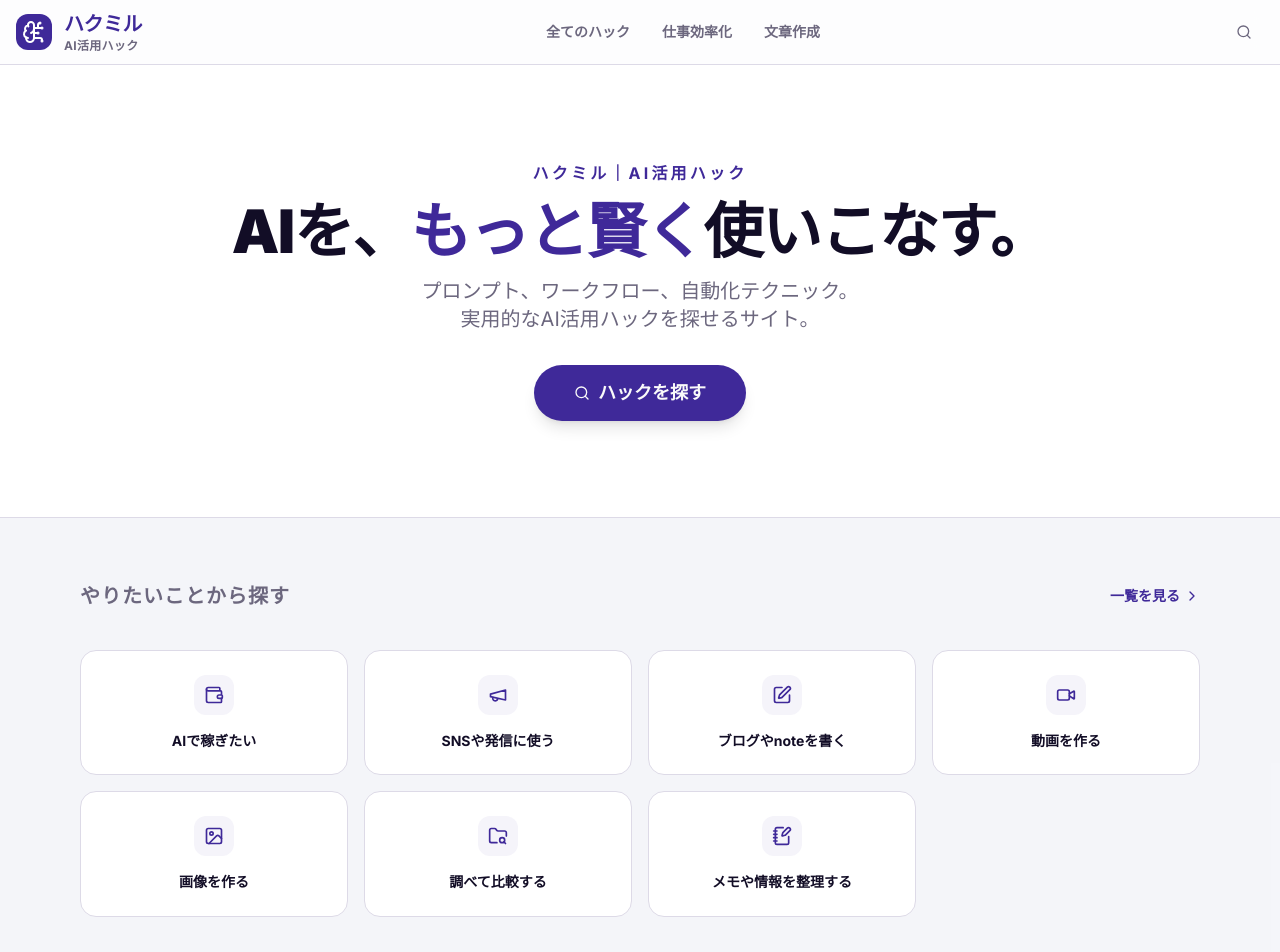
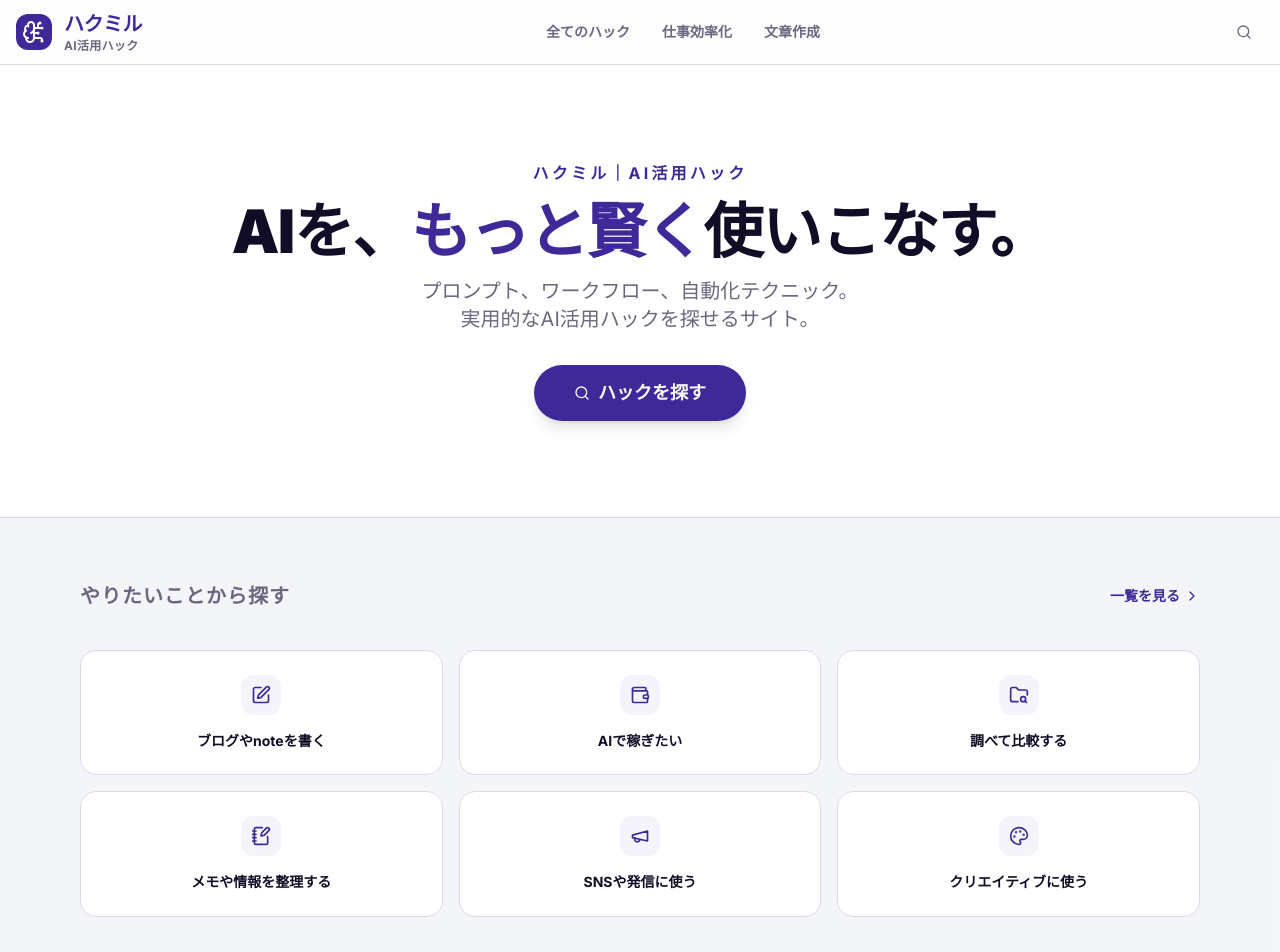
Before and after one commit to tools-labo/hakumiru, a Next.js app: page / in a window 1280 px wide. Shown: the top 952 px of the page. Built offline with nearby package versions, Linux system fonts and the light colour scheme.

Commit message:
Update page.tsx

```diff
--- a/src/app/page.tsx
+++ b/src/app/page.tsx
@@ -13,10 +13,10 @@
   Video,
   PenSquare,
   Wallet,
-  Image as ImageIcon,
   FolderSearch,
   NotebookPen,
   Megaphone,
+  Palette,
 } from "lucide-react";
 import { getPublishedHacks } from "@/app/lib/hacks";
 
@@ -25,29 +25,14 @@
 
   const useCaseList = [
     {
-      key: "make_money",
-      name: "AIで稼ぎたい",
-      icon: <Wallet className="w-5 h-5" />,
-    },
-    {
-      key: "social_publish",
-      name: "SNSや発信に使う",
-      icon: <Megaphone className="w-5 h-5" />,
-    },
-    {
       key: "write_blog_note",
       name: "ブログやnoteを書く",
       icon: <PenSquare className="w-5 h-5" />,
     },
     {
-      key: "make_video",
-      name: "動画を作る",
-      icon: <Video className="w-5 h-5" />,
-    },
-    {
-      key: "make_image",
-      name: "画像を作る",
-      icon: <ImageIcon className="w-5 h-5" />,
+      key: "make_money",
+      name: "AIで稼ぎたい",
+      icon: <Wallet className="w-5 h-5" />,
     },
     {
       key: "research_compare",
@@ -58,6 +43,16 @@
       key: "organize_info",
       name: "メモや情報を整理する",
       icon: <NotebookPen className="w-5 h-5" />,
+    },
+    {
+      key: "social_publish",
+      name: "SNSや発信に使う",
+      icon: <Megaphone className="w-5 h-5" />,
+    },
+    {
+      key: "make_image",
+      name: "クリエイティブに使う",
+      icon: <Palette className="w-5 h-5" />,
     },
   ];
 
@@ -119,7 +114,7 @@
           </Link>
         </div>
 
-        <div className="grid grid-cols-2 md:grid-cols-3 lg:grid-cols-4 gap-4">
+        <div className="grid grid-cols-2 md:grid-cols-3 gap-4">
           {useCaseList.map((item) => (
             <Link key={item.key} href={`/hacks?use_case=${item.key}`}>
               <div className="bg-white p-6 rounded-2xl border hover:border-primary/50 transition-all group hover:shadow-sm h-full flex flex-col items-center text-center">
```
